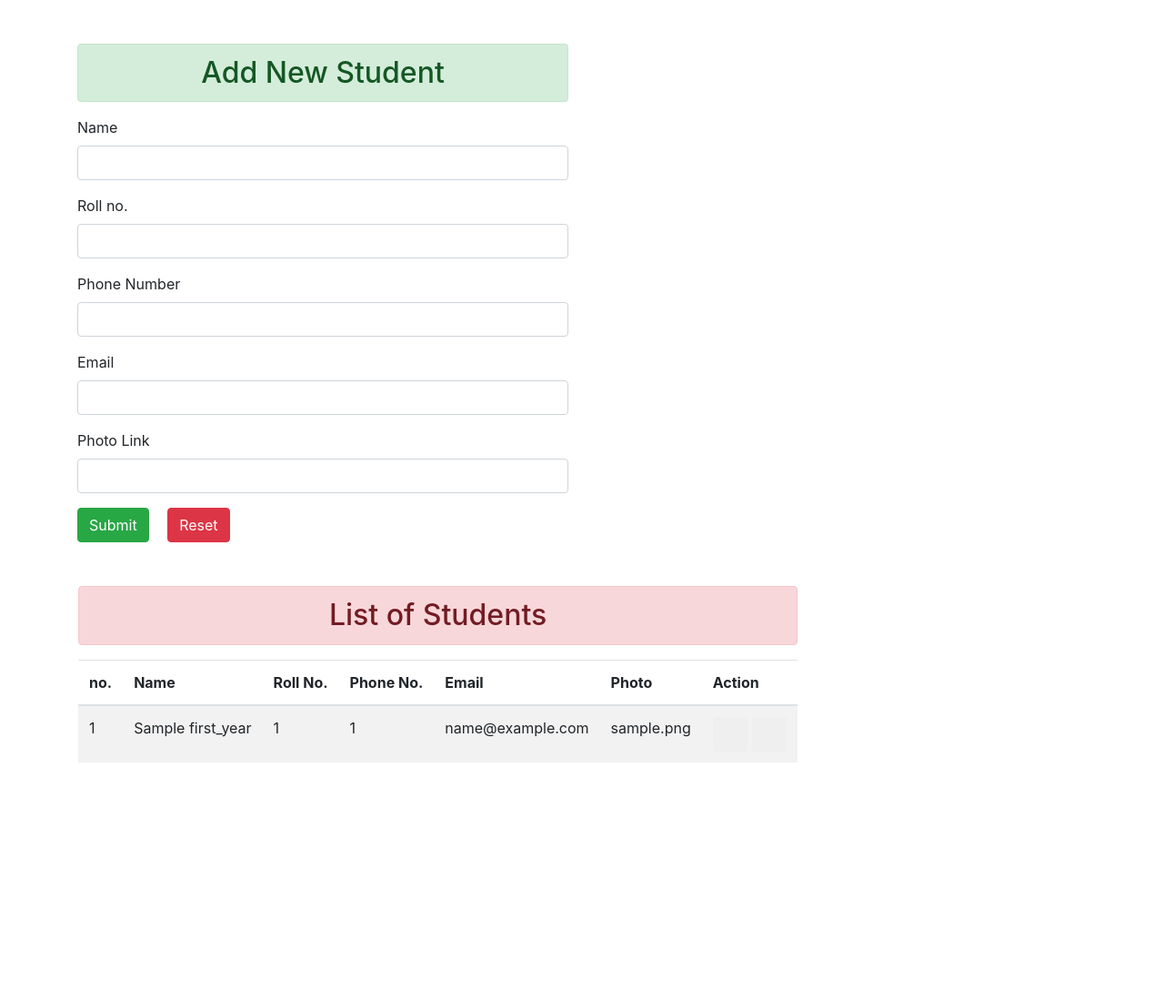
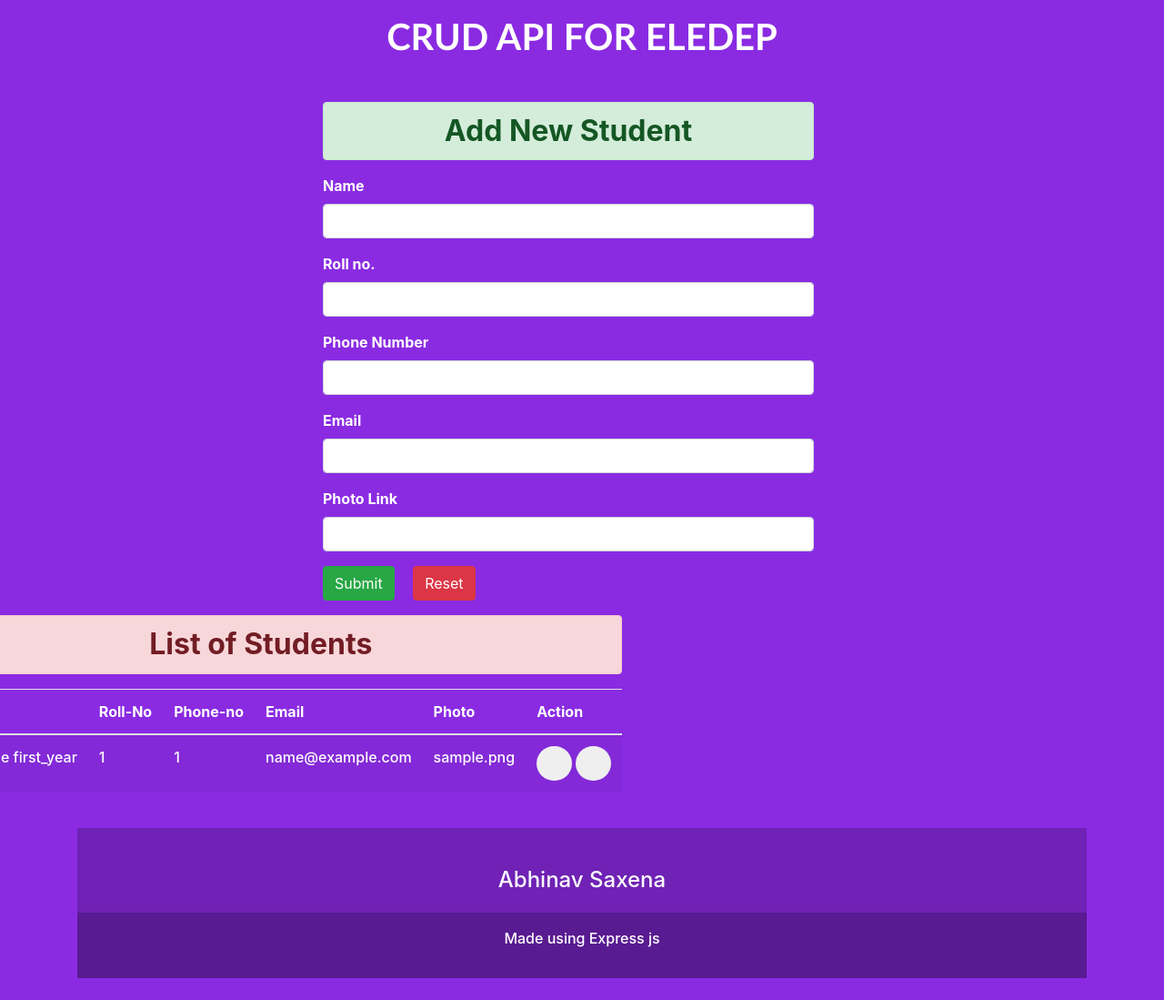
Before and after one commit to abhinavsaxena2308/CRUD-api-for-eledep, a Node server app: page /student/ in a window 1280 px wide. Shown: the whole page at 91% size. Before the commit the page ends 838 px from the top, so only its background shows below. Run offline with Node 20, Linux system fonts and the light colour scheme; tables that the repository leaves empty hold one stand-in row (values such as "Sample post"); some libraries are stand-ins or nearby versions; some web fonts are replaced.

Commit message:
css-commit

```diff
--- a/views/index.ejs
+++ b/views/index.ejs
@@ -10,50 +10,51 @@
     <link rel="stylesheet" href="css/all.css">
 </head>
 
-<body>
+<body style="background-color: blueviolet;">
+    <h1 class="text-center mt-3 mb-5" style="font-weight: bolder; font-family: 'Gill Sans', 'Gill Sans MT', Calibri, 'Trebuchet MS', sans-serif; color: #fff;" >CRUD API FOR ELEDEP</h1>
 
     <div class="container">
         <div class="row">
-            <div class="col-sm-6 mt-5 ">
-                <h2 class="alert alert-success text-center ">Add New Student</h2>
+            <div class="col-sm-6" style="margin-left: 270px;">
+                <h2 class="alert alert-success text-center" style="font-weight: bolder;">Add New Student</h2>
                 <form method="post">
                     <div class="mb-3">
-                        <label for="name" class="form-label">Name</label>
-                        <input type="text" class="form-control" id="name" name="name" />
+                        <label for="name" class="form-label" style="color:#fff; font-weight: 700;">Name</label>
+                        <input type="text" class="form-control" id="name" name="name" style="color:#000; font-weight: 300;"/>
                     </div>
                     <div class="mb-3">
-                        <label for="roll" class="form-label">Roll no.</label>
-                        <input type="number" class="form-control" id="roll" name="roll" />
+                        <label for="roll" class="form-label" style="color:#fff; font-weight: 700;">Roll no.</label>
+                        <input type="number" class="form-control" id="roll" name="roll" style="color:#000; font-weight: 300;"/>
                     </div>
                     <div class="mb-3">
-                        <label for="number" class="form-label">Phone Number</label>
-                        <input type="number" class="form-control" id="number" name="number" />
+                        <label for="number" class="form-label" style="color:#fff; font-weight: 700;">Phone Number</label>
+                        <input type="number" class="form-control" id="number" name="number" style="color:#000; font-weight: 300;"/>
                     </div>
                     <div class="mb-3">
-                        <label for="email" class="form-label">Email</label>
-                        <input type="email" class="form-control" id="email" name="email" />
+                        <label for="email" class="form-label" style="color:#fff; font-weight: 700;">Email</label>
+                        <input type="email" class="form-control" id="email" name="email" style="color:#000; font-weight: 300;"/>
                     </div>
                     <div class="mb-3">
-                        <label for="name" class="form-label">Photo Link</label>
-                        <input type="url" class="form-control" id="photo" name="photo" />
+                        <label for="name" class="form-label" style="color:#fff; font-weight: 700;">Photo Link</label>
+                        <input type="url" class="form-control" id="photo" name="photo" style="color:#000; font-weight: 300;"/>
                     </div>
                     <button type="submit" class="btn btn-success">Submit</button>
                     <button type="reset" class="btn btn-danger ml-3">Reset</button>
                 </form>
             </div>
-            <div class="col-sm-18 ml-3 mt-5 ">
-                <h2 class="alert alert-danger text-center">List of Students</h2>
+            <div  class="col-sm-18" style="margin-left: -180px;">
+                <h2 class="alert alert-danger text-center mt-3" style="font-weight: bolder;">List of Students</h2>
                 <%# Show All Data %>
                     <table class="table table-striped table-hover">
                         <thead>
-                            <tr>
-                                <th scope="col">no.</th>
-                                <th scope="col">Name</th>
-                                <th scope="col">Roll No.</th>
-                                <th scope="col">Phone No.</th>
-                                <th scope="col">Email</th>
-                                <th scope="col">Photo</th>
-                                <th scope="col">Action</th>
+                            <tr >
+                                <th scope="col" style="color:#fff; font-weight: 700;" class="ml-8">No.</th>
+                                <th scope="col" style="color:#fff; font-weight: 700;" class="ml-8">Name</th>
+                                <th scope="col" style="color:#fff; font-weight: 700;" class="ml-8">Roll-No</th>
+                                <th scope="col" style="color:#fff; font-weight: 700;" class="ml-8">Phone-no</th>
+                                <th scope="col" style="color:#fff; font-weight: 700;" class="ml-8">Email</th>
+                                <th scope="col" style="color:#fff; font-weight: 700;" class="ml-8">Photo</th>
+                                <th scope="col" style="color:#fff; font-weight: 700;" class="ml-8">Action</th>
 
                             </tr>
                         </thead>
@@ -61,33 +62,33 @@
                             <% var i=1 %>
                                 <% data.forEach((item)=>{ %>
                                     <tr>
-                                        <td>
+                                        <td style="color:#fff; font-weight: 500;">
                                             <%= i++ %>
                                         </td>
-                                        <td>
+                                        <td style="color:#fff; font-weight: 500;">
                                             <%= item.name %>
                                         </td>
-                                        <td>
+                                        <td style="color:#fff; font-weight: 500;">
                                             <%= item.roll %>
                                         </td>
-                                        <td>
+                                        <td style="color:#fff; font-weight: 500;">
                                             <%= item.number %>
                                         </td>
-                                        <td>
+                                        <td style="color:#fff; font-weight: 500;">
                                             <%= item.email %>
                                         </td>
-                                        <td>
+                                        <td style="color:#fff; font-weight: 500;">
                                             <%= item.photo %>
                                         </td>
                                         <td>
                                             <form action="/student/edit/<%= item._id %>" method="get" class="d-inline">
-                                                <button type="submit" class="btn">
+                                                <button type="submit" class="btn" style="border-radius: 100%;">
                                                     <i class="fas fa-pen-square text-info"></i>
                                                 </button>
                                             </form>
                                             <form action="/student/delete/<%= item._id %>" method="post"
                                                 class="d-inline">
-                                                <button type="submit" class="btn">
+                                                <button type="submit" class="btn" style="border-radius: 100%;">
                                                     <i class="fas fa-trash text-danger"></i>
                                                 </button>
                                             </form>
@@ -102,6 +103,22 @@
             </div>
         </div>
     </div>
+     </div>
+     <footer class="text-center text-white" style="width: 100%;">
+        <div class="container pt-4">
+            <section class="mb-4" style="background-color: rgba(0, 0, 0, 0.2);">
+                <a class="btn btn-link btn-floating btn-lg text-dark m-1" href="https://github.com/abhinavsaxena2308" target="next" role="button"
+                    data-mdb-ripple-color="dark"><i class="fab fa-github" style="color:#fff;"></i>
+                    <h4 style="color:#fff; font-weight: 500;">Abhinav Saxena</h4>
+                </a>
+                <div class="text-center text-dark p-3" style="background-color: rgba(0, 0, 0, 0.2);">
+                    <p style="color:#fff; font-weight: 500;">Made using Express js</p>
+
+                </div>
+            </section>
+        </div>
+    </footer>
+
 
     <script src="js/bootstrap.bund le.js"></script>
     <script src="js/all.js"></script>
```
Also changed, not shown: views/edit.ejs (+32 -16 lines).
